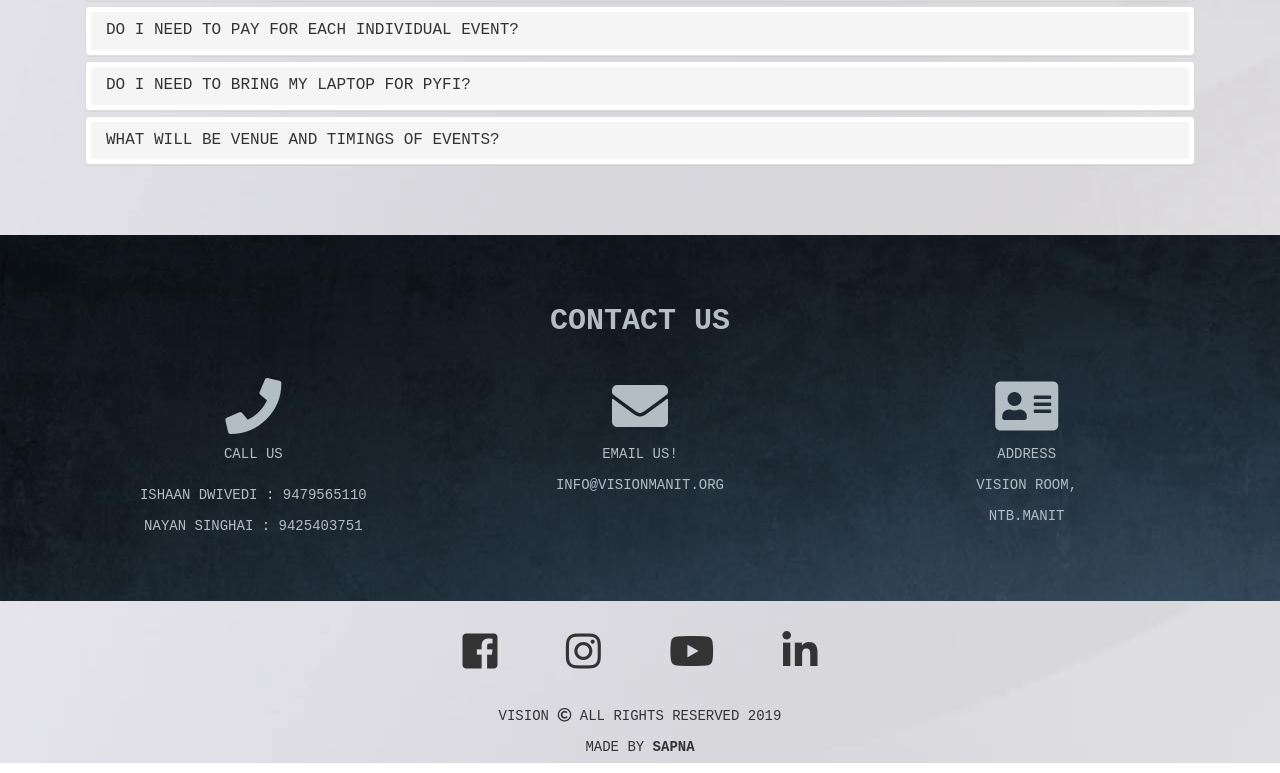
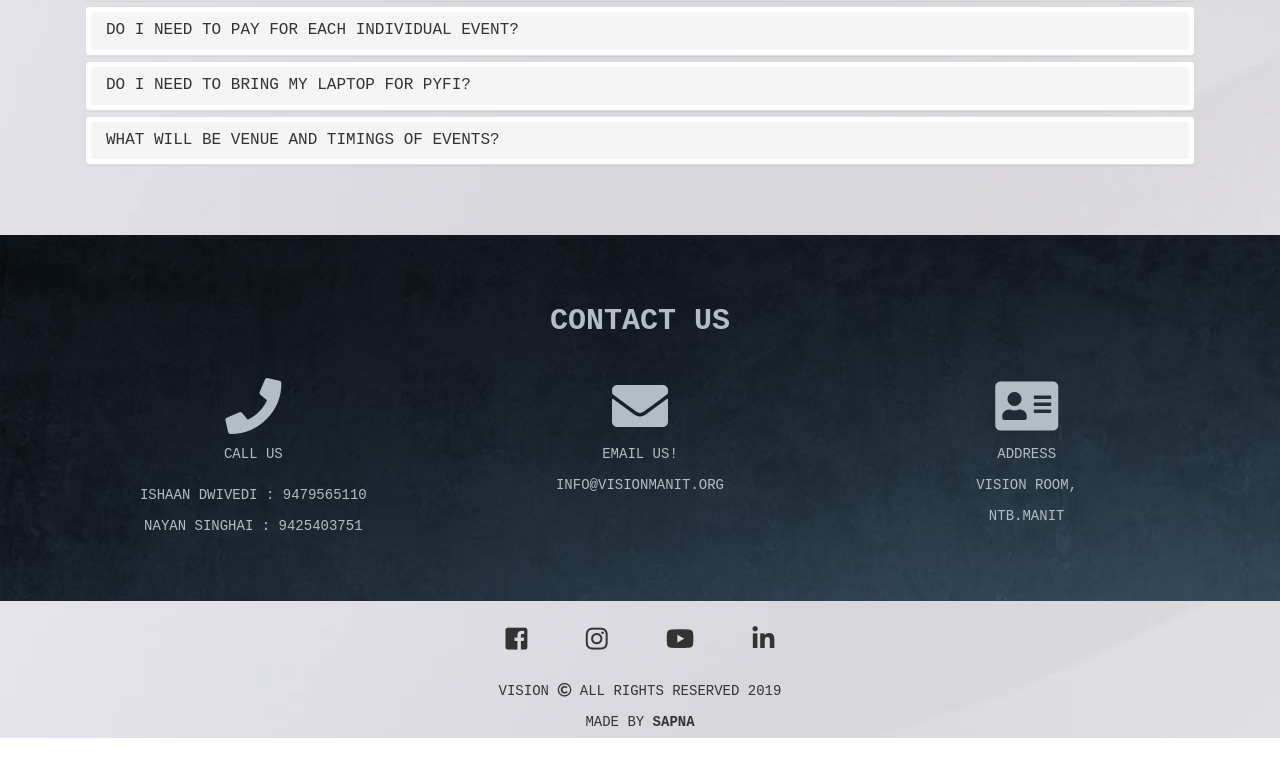
Before and after one commit to Sapna59/Sponsor, a plain HTML site: page index.html in a window 1280 px wide. Shown: the part 2882-3655 px from the top of the page. After the commit the page ends 3630 px from the top, so only its background shows below. Drawn offline with nearby package versions, Linux system fonts and the light colour scheme.

Commit message:
Update index.html

```diff
--- a/index.html
+++ b/index.html
@@ -44,8 +44,8 @@
     }
 
     .icon {
-      font-size: 40px;
-      padding: 30px;
+      font-size: 25px;
+      padding: 25px;
 
     }
 .panel{
```
